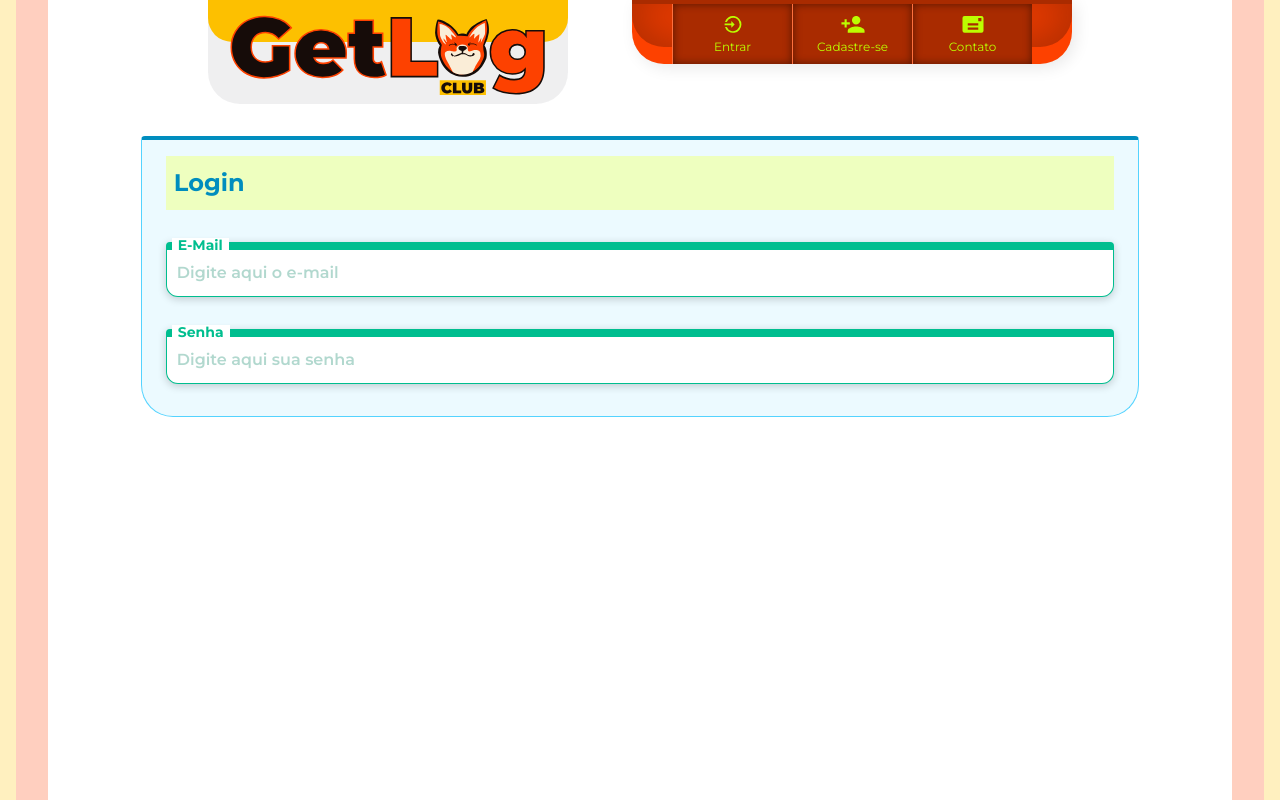
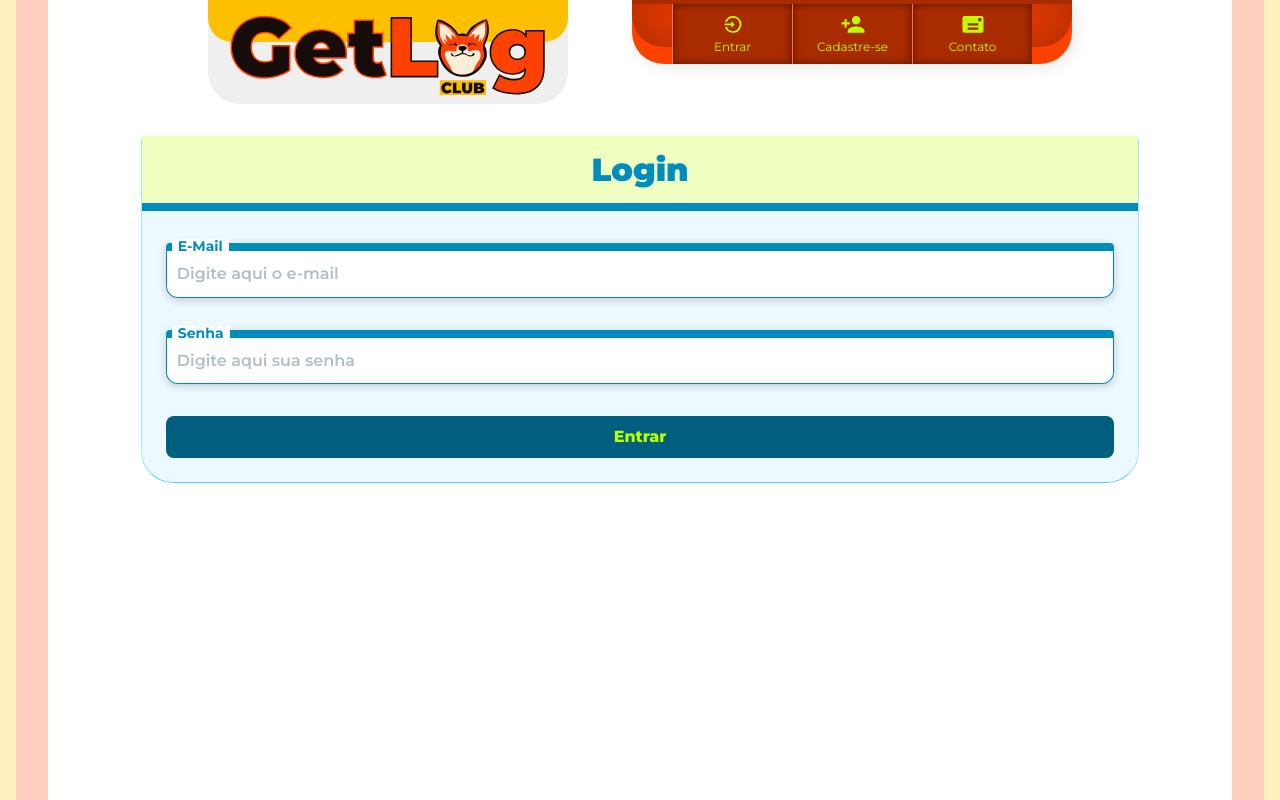
Before and after one commit to MarcelSussai/GetLogClubinDev, a Next.js app: page /login in a window 1280 px wide. Built offline with nearby package versions, Linux system fonts and the light colour scheme.

Commit message:
Começando o login

```diff
--- a/src/components/login/mainLogin.tsx
+++ b/src/components/login/mainLogin.tsx
@@ -1,5 +1,6 @@
 import { useContext, useEffect } from "react";
 import { AppCtx } from "../../contexts/ctxGlobal";
+import { S_btn_01 } from "../../styles/btns_S";
 import InptText from "../../styles/inpts_S";
 import {
   S_mainLogin_main, S_mainLogin_section,
@@ -37,8 +38,11 @@ const MainLogin = () => {
     <S_mainLogin_main>
       <S_mainLogin_section>
         <S_mainLogin_text_h1>{txt_title}</S_mainLogin_text_h1>
-        <InptText label={txt_ph_email_label} placeholder={txt_ph_email} onChangeFN={handleEmailLogin} />
-        <InptText label={txt_ph_senha_label} placeholder={txt_ph_senha} onChangeFN={handleSenhaLogin} />
+        <S_mainLogin_section_item>
+          <InptText label={txt_ph_email_label} placeholder={txt_ph_email} onChangeFN={handleEmailLogin} />
+          <InptText label={txt_ph_senha_label} placeholder={txt_ph_senha} onChangeFN={handleSenhaLogin} />
+        </S_mainLogin_section_item>
+        <S_btn_01>Entrar</S_btn_01>
       </S_mainLogin_section>
     </S_mainLogin_main>
   </>
--- a/src/styles/btns_S.tsx
+++ b/src/styles/btns_S.tsx
@@ -24,3 +24,22 @@ export const S_btn_geral = styled.button`
     font-size: 20px;
   }
 `
+
+export const S_btn_01 = styled.button`
+  ${fontF}
+
+  font-weight: 800;
+
+  color: ${ ({theme}) => theme.colors.green.p300 };
+  background: ${ ({theme}) => theme.colors.blue.c700 };
+
+  margin: 8px 16px 16px 16px;
+  padding: 8px;
+
+  border: none;
+  border-radius: 8px;
+
+  ${cusMQ(375)} {
+    margin: 8px 24px 24px 24px;
+  }
+`
--- a/src/styles/inpts_S.tsx
+++ b/src/styles/inpts_S.tsx
@@ -1,5 +1,5 @@
 
-import { useContext } from 'react';
+import { useContext, useState } from 'react';
 import styled from 'styled-components';
 import { cusMQ, cusTR, fontF } from '../../stylesConfig';
 import { AppCtx } from '../contexts/ctxGlobal';
@@ -20,16 +20,16 @@ const S_input = styled.input<{fluid?: string}>`
   font-size: 16px;
   font-weight: 600;
 
-  color: ${ ({theme}) => theme.colors.aqua.c700 };
+  color: ${ ({theme}) => theme.colors.blue.c700 };
 
   width: ${ (props) => props.fluid === 'true' ? '100%' : props.fluid || '100%' };
 
   padding: 10px;
 
-  border-top: solid 8px ${ ({theme}) => theme.colors.aqua.c500 };
-  border-bottom: solid 1px ${ ({theme}) => theme.colors.aqua.c500 };
-  border-left: solid 1px ${ ({theme}) => theme.colors.aqua.c500 };
-  border-right: solid 1px ${ ({theme}) => theme.colors.aqua.c500 };
+  border-top: solid 8px ${ ({theme}) => theme.colors.blue.c600 };
+  border-bottom: solid 1px ${ ({theme}) => theme.colors.blue.c600 };
+  border-left: solid 1px ${ ({theme}) => theme.colors.blue.c600 };
+  border-right: solid 1px ${ ({theme}) => theme.colors.blue.c600 };
   border-bottom-left-radius: 12px;
   border-bottom-right-radius: 12px;
   border-top-left-radius: 4px;
@@ -39,13 +39,13 @@ const S_input = styled.input<{fluid?: string}>`
 
   &:focus {
     outline: 0;
-    border-top: solid 8px ${ ({theme}) => theme.colors.aqua.c700 };
-    border-bottom: solid 1px ${ ({theme}) => theme.colors.aqua.c700 };
-    border-left: solid 1px ${ ({theme}) => theme.colors.aqua.c700 };
-    border-right: solid 1px ${ ({theme}) => theme.colors.aqua.c700 };
+    border-top: solid 8px ${ ({theme}) => theme.colors.blue.c800 };
+    border-bottom: solid 1px ${ ({theme}) => theme.colors.blue.c800 };
+    border-left: solid 1px ${ ({theme}) => theme.colors.blue.c800 };
+    border-right: solid 1px ${ ({theme}) => theme.colors.blue.c800 };
   }
   &::placeholder {
-    color: ${ ({theme}) => theme.colors.aqua.c600 };
+    color: ${ ({theme}) => theme.colors.blue.c800 };
     opacity: .3;
   }
 `
@@ -54,7 +54,7 @@ const S_label = styled.label`
   ${fontF}
   ${cusTR('.2s')}
 
-  color: ${ ({theme}) => theme.colors.aqua.c500 };
+  color: ${ ({theme}) => theme.colors.blue.c600 };
 
   font-size: 14px;
   font-weight: 700;
@@ -69,6 +69,8 @@ const S_label = styled.label`
   background: ${ ({theme}) => theme.colors.white };
 
   line-height: 1;
+
+
 `
 
 type Props = {
@@ -82,13 +84,14 @@ type Props = {
 }
 const InptText = (props: Props) => {
 
+
   const { label, placeholder, id, onChangeFN } = props
 
   return (
   <>
     <S_container>
-      <S_label>{label || 'label'}</S_label>
-      <S_input placeholder={placeholder} onChange={onChangeFN} />
+      <S_label htmlFor={id || ''}>{label || 'label'}</S_label>
+      <S_input id={id || ''} placeholder={placeholder} onChange={onChangeFN} />
     </S_container>
   </>
 );
--- a/src/styles/login_S.tsx
+++ b/src/styles/login_S.tsx
@@ -16,15 +16,16 @@ export const S_mainLogin_section = styled.section`
   width: 80%;
   display: flex;
   flex-direction: column;
-  gap: 32px;
+  gap: 16px;
 
-  padding: 16px 24px 32px 24px;
   margin: 16px 0 0 0;
 
   background: ${ ({theme}) => theme.colors.blue.c100 };
 
   border: solid 1px ${ ({theme}) => theme.colors.blue.c400 };
-  border-top: solid 4px ${ ({theme}) => theme.colors.blue.c600 };
+  border-top: none;
+  border-left: solid 1px ${ ({theme}) => theme.colors.blue.c300 };
+  border-right: solid 1px ${ ({theme}) => theme.colors.blue.c300 };
 
   border-bottom-left-radius: 32px;
   border-bottom-right-radius: 32px;
@@ -33,11 +34,27 @@ export const S_mainLogin_section = styled.section`
 `
 
 export const S_mainLogin_section_item = styled.div`
+  width: 100%;
+  display: flex;
+  flex-direction: column;
+  gap: 32px;
+  padding: 16px 16px 8px 16px;
+
+  ${cusMQ(375)} {
+    padding: 16px 24px 8px 24px;
+  }
 `
 
 export const S_mainLogin_text_h1 = styled.h1`
   ${fontF}
   ${cusTR('.2s')}
+
+  font-weight: 900;
+  font-size: 32px;
+
+  text-align: center;
+
+  border-bottom: solid 8px ${ ({theme}) => theme.colors.blue.c600 };
 
   color: ${ ({theme}) => theme.colors.blue.c600 };
   background: ${ ({theme}) => theme.colors.green.c200 };
```
